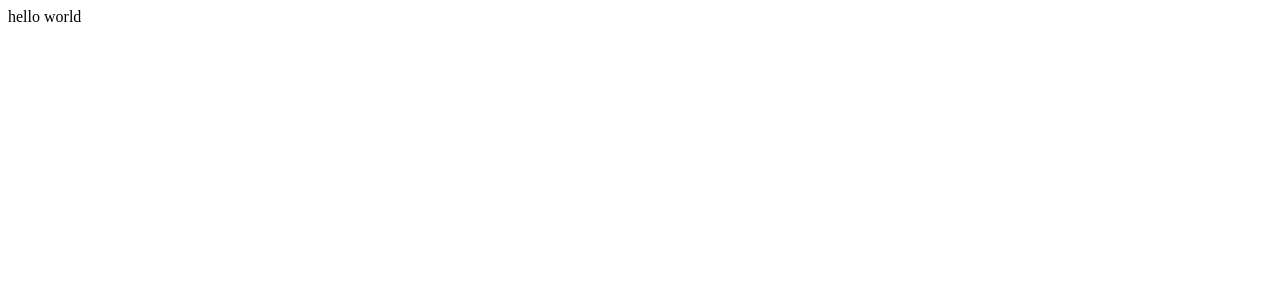
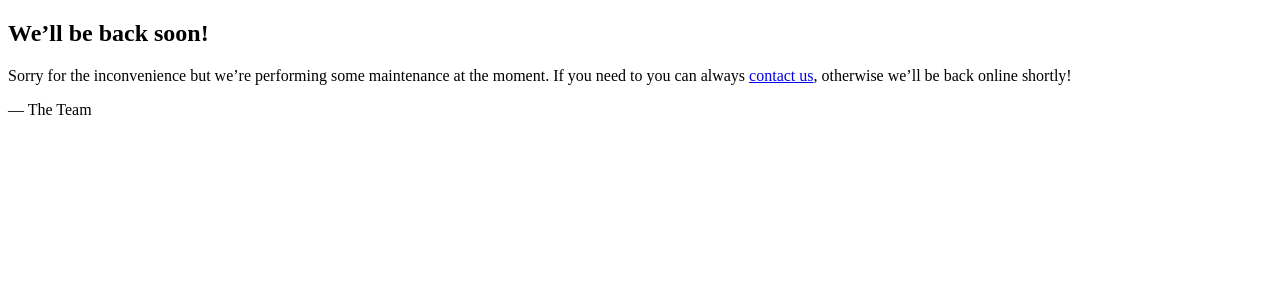
Before and after one commit to chenhuanghui/cabinfood.vn, a Next.js app: page / in a window 1280 px wide. Shown: the top 300 px of the page. Built offline with nearby package versions, Linux system fonts and the light colour scheme.

Commit message:
under construction

```diff
--- a/pages/index.js
+++ b/pages/index.js
@@ -4,7 +4,7 @@ import Head from 'next/head'
 export default () => (
     <div className="container">
 
-        {/* <Head>
+        <Head>
             <title>Site Maintenance</title>
         </Head>
         <main>
@@ -15,10 +15,7 @@ export default () => (
                     <p>&mdash; The Team</p>
                 </div>
             </article>
-        </main> */}
-
-        hello world
-
+        </main>
     </div>
 
    )
```
